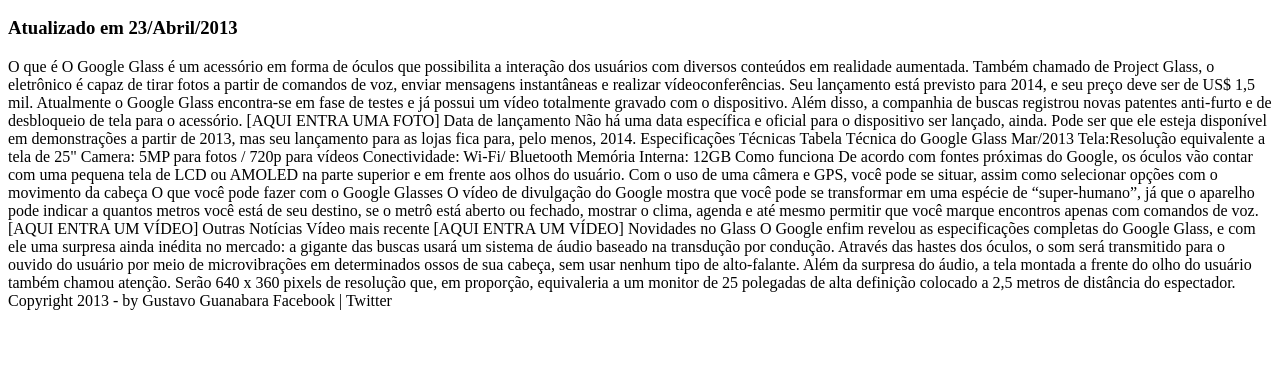
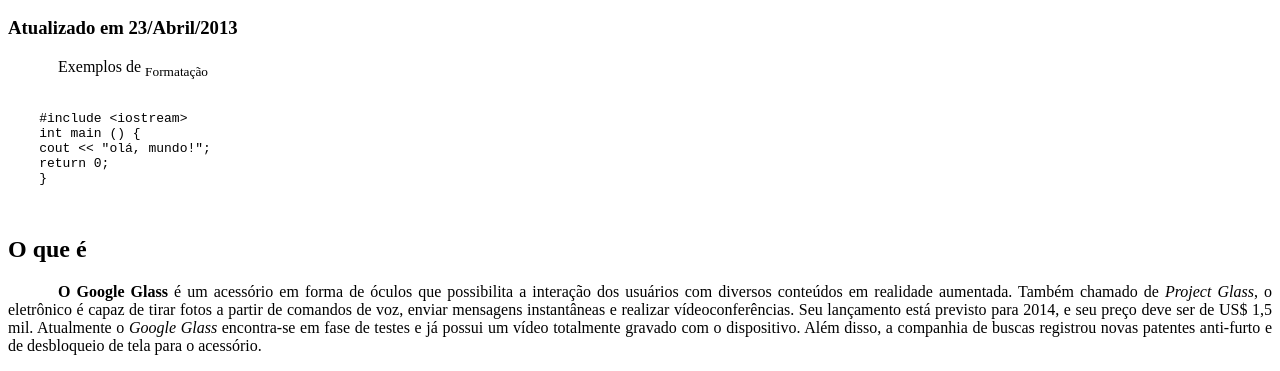
Before and after one commit to danielachambel/Generic, a plain HTML site: page projeto-glass-html5/index.html in a window 1280 px wide. Shown: the part 428-799 px from the top of the page. Drawn offline with Linux system fonts and the light colour scheme.

Commit message:
introdução ao css

```diff
--- a/projeto-glass-html5/index.html
+++ b/projeto-glass-html5/index.html
@@ -3,10 +3,21 @@
 
 
 <head>
+<meta charset="UTF-8"/>
+<tittle>Tudo sobre google glass </tittle>
+    <style>
+      p {
+          text-align: justify;
+          text-indent: 50px;
 
-        <meta charset="UTF-8"/>
 
-        <tittle>Tudo sobre google glass </tittle>
+
+      }
+
+    </style>
+
+
+
 
 </head>
 
@@ -40,13 +51,29 @@ Menu Principal
     <h3>Atualizado em 23/Abril/2013</h3>
 
 </hgroup>
-O que é
-O Google Glass é um acessório em forma de óculos que possibilita a interação dos usuários com diversos conteúdos em realidade aumentada. Também chamado de Project Glass, o eletrônico é capaz de tirar fotos a partir de comandos de voz, enviar mensagens instantâneas e realizar vídeoconferências. Seu lançamento está previsto para 2014, e seu preço deve ser de US$ 1,5 mil. Atualmente o Google Glass encontra-se em fase de testes e já possui um vídeo totalmente gravado com o dispositivo. Além disso, a companhia de buscas registrou novas patentes anti-furto e de desbloqueio de tela para o acessório.
+
+    <p>Exemplos de <sub>Formatação</sub></p>
+
+<pre>
+<code>
+    #include &lt;iostream&gt;
+    int main () {
+    cout << "olá, mundo!";
+    return 0;
+    }
+</code>
+    </pre>
+    <h2>O que é</h2>
+    <p style="text-align: justify; text-indent: 50px"> <span style="font-weight:900;">O Google Glass</span> é um acessório em forma de óculos que possibilita a interação dos usuários com diversos
+        conteúdos em realidade aumentada. Também chamado de <i>Project Glass</i>, o eletrônico é capaz de tirar fotos a partir de comandos de voz,
+        enviar mensagens instantâneas e realizar vídeoconferências. Seu lançamento está previsto para 2014, e seu preço deve ser de US$ 1,5 mil.
+        Atualmente o <em>Google Glass</em> encontra-se em fase de testes e já possui um vídeo totalmente gravado com o dispositivo.
+        Além disso, a companhia de buscas registrou novas patentes anti-furto e de desbloqueio de tela para o acessório.</p>
 
 [AQUI ENTRA UMA FOTO]
 
 Data de lançamento
-Não há uma data específica e oficial para o dispositivo ser lançado, ainda. Pode ser que ele esteja disponível em demonstrações a partir de 2013, mas seu lançamento para as lojas fica para, pelo menos, 2014.
+<p>Não há uma data específica e oficial para o dispositivo ser lançado, ainda. Pode ser que ele esteja disponível em demonstrações a partir de 2013, mas seu lançamento para as lojas fica para, pelo menos, 2014.</p>
 
 Especificações Técnicas
 Tabela Técnica do Google Glass Mar/2013
```
Lines whose indentation alone changed are shown as unchanged.
